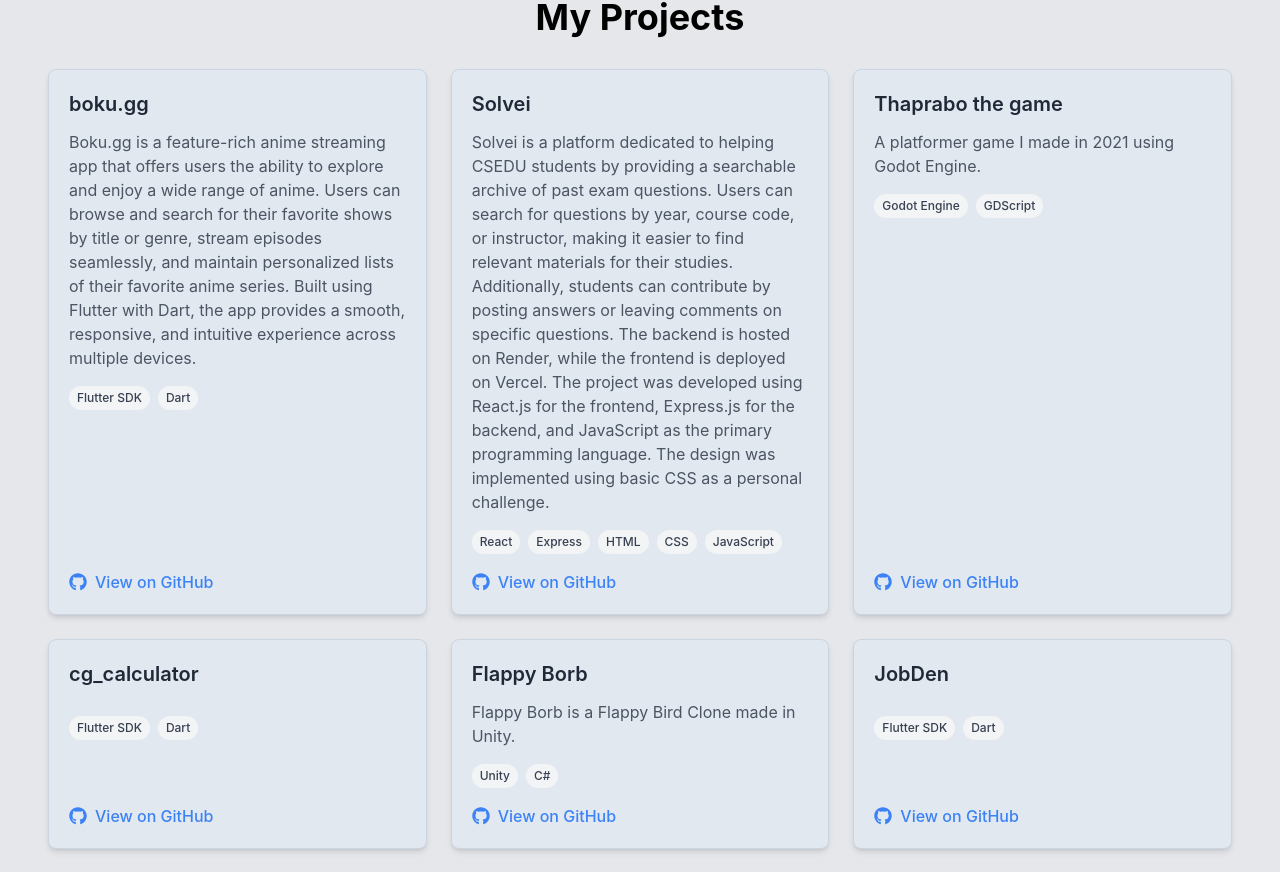
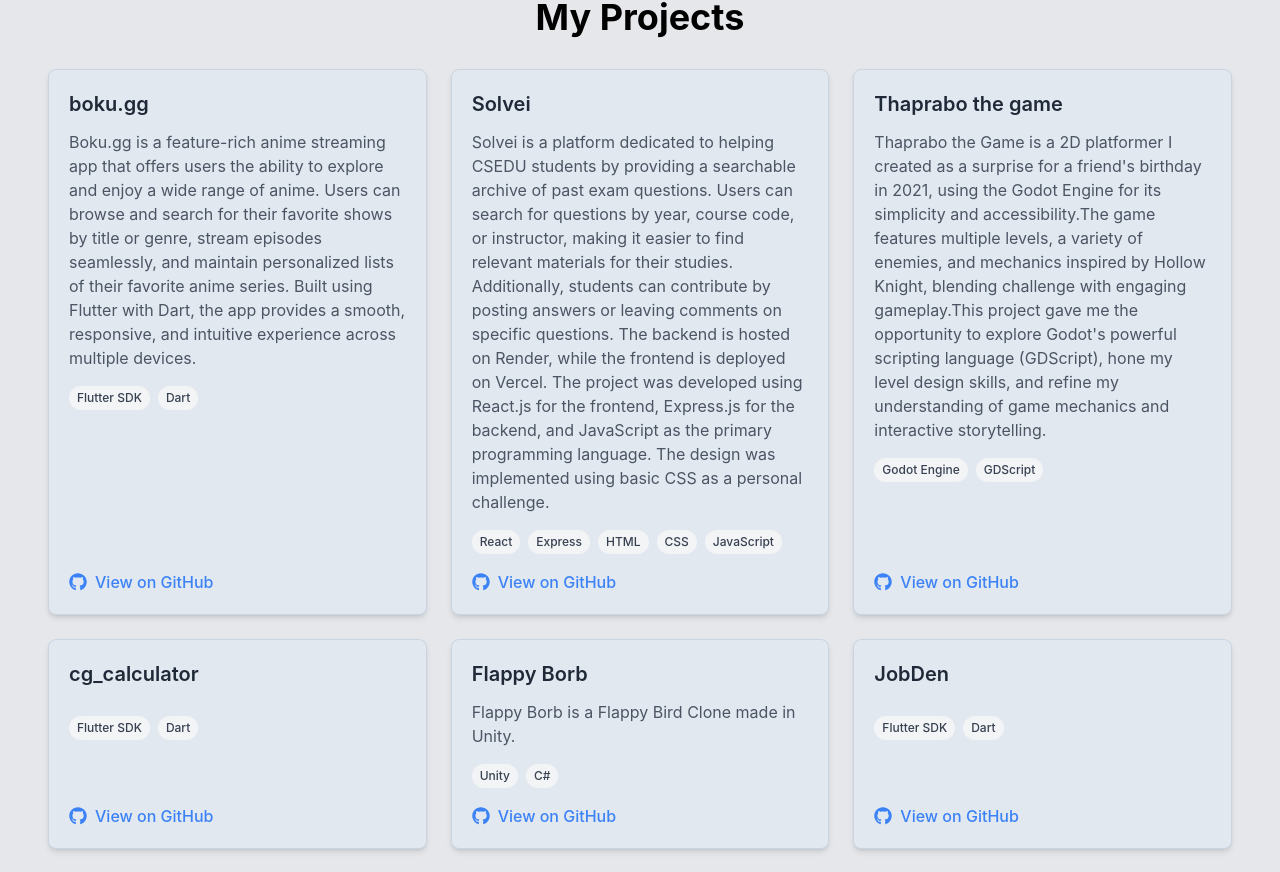
Before and after one commit to azwadkm22/Portfolio, a React (Create React App) app: page / in a window 1280 px wide. Shown: the part 4531-5403 px from the top of the page. Built offline with nearby package versions, Linux system fonts and the light colour scheme.

Commit message:
Added description for Thaprabo The Game

```diff
--- a/src/components/Projects.js
+++ b/src/components/Projects.js
@@ -15,11 +15,11 @@
             title: 'Solvei',
             description: 'Solvei is a platform dedicated to helping CSEDU students by providing a searchable archive of past exam questions. Users can search for questions by year, course code, or instructor, making it easier to find relevant materials for their studies. Additionally, students can contribute by posting answers or leaving comments on specific questions. The backend is hosted on Render, while the frontend is deployed on Vercel. The project was developed using React.js for the frontend, Express.js for the backend, and JavaScript as the primary programming language. The design was implemented using basic CSS as a personal challenge.',
             techStack: ['React', 'Express', 'HTML' , 'CSS', 'JavaScript'],
-            link: 'https://github.com/your-github-username/portfolio-website'
+            link: 'https://github.com/azwadkm22/Solvei'
         },
         {
             title: 'Thaprabo the game',
-            description: 'A platformer game I made in 2021 using Godot Engine.',
+            description: 'Thaprabo the Game is a 2D platformer I created as a surprise for a friend\'s birthday in 2021, using the Godot Engine for its simplicity and accessibility.The game features multiple levels, a variety of enemies, and mechanics inspired by Hollow Knight, blending challenge with engaging gameplay.This project gave me the opportunity to explore Godot\'s powerful scripting language (GDScript), hone my level design skills, and refine my understanding of game mechanics and interactive storytelling.',
             techStack: ['Godot Engine', 'GDScript'],
             link: 'https://github.com/azwadkm22/Thaprabo-The-Game'
         },
```
